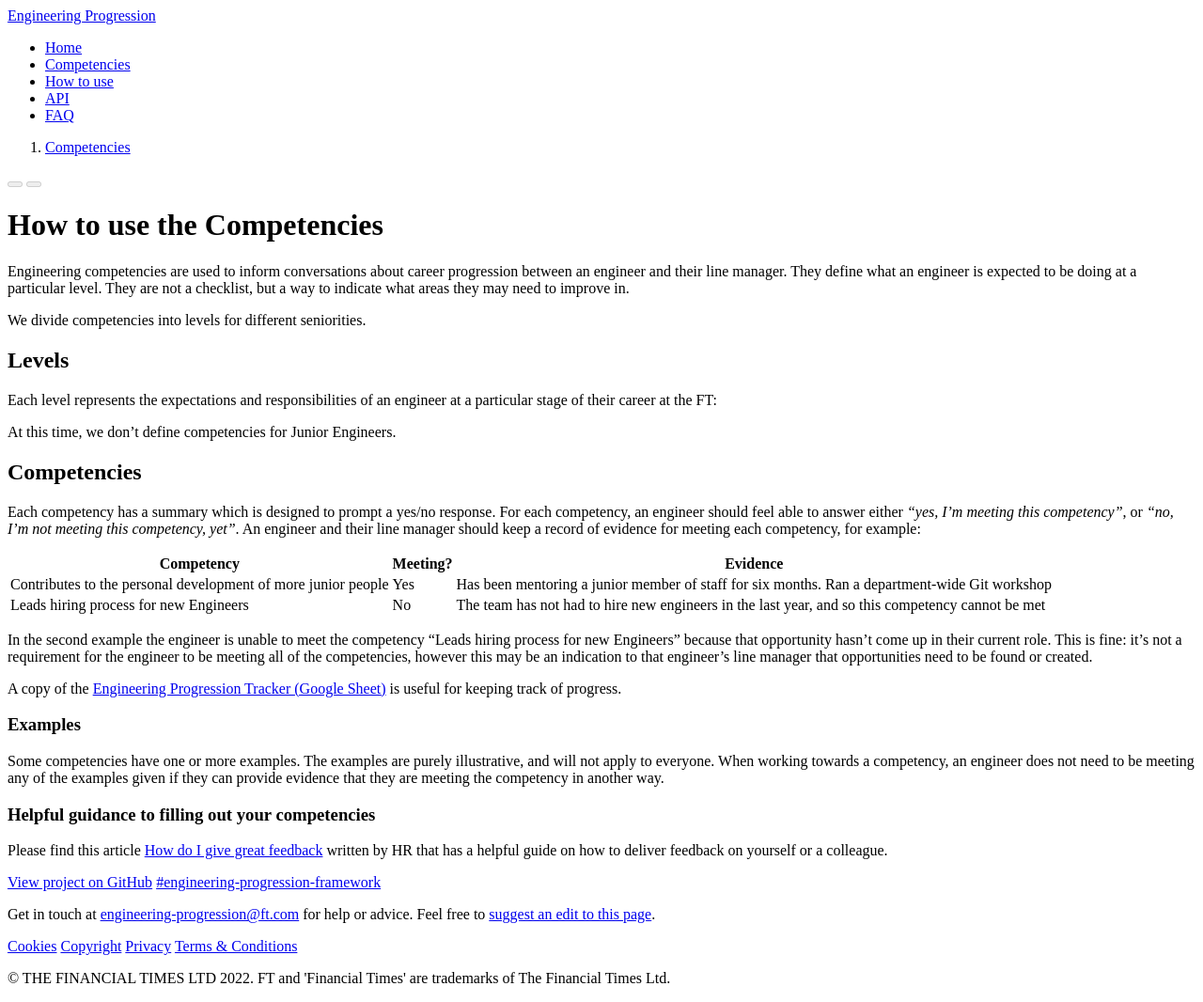
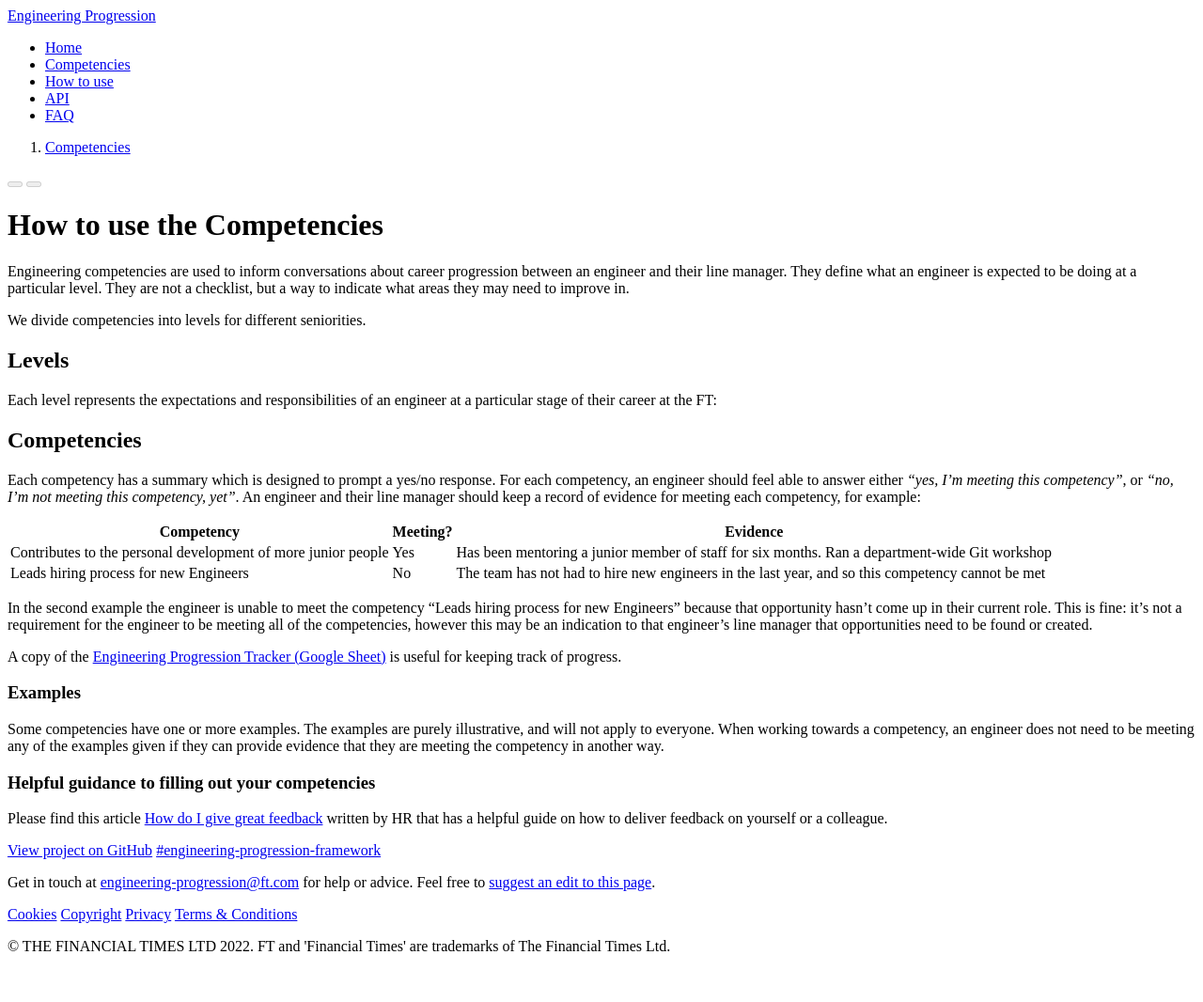
Before and after one commit to Financial-Times/engineering-progression, a Jekyll site: the page built from site/pages/competencies/how-to-use.md, in a window 1280 px wide. Shown: the whole page at 94% size. Built offline with Jekyll 4.4.1, drawn with Linux system fonts in a browser that asks for light colours; a style sheet for code colours, icons or effects is not loaded; after the commit the page ends 1032 px from its top, so only the background shows below that.

Commit message:
Remove an out of date sentence from the How to Use guide.
In response to issue 367, Removed an out of date sentence from the How to Use guide.

```diff
--- a/site/pages/competencies/how-to-use.md
+++ b/site/pages/competencies/how-to-use.md
@@ -21,7 +21,6 @@ Each level represents the expectations and responsibilities of an engineer at a
 {% endfor %}
 </ul>
 
-At this time, we don't define competencies for Junior Engineers.
 
 ## Competencies
 
```
